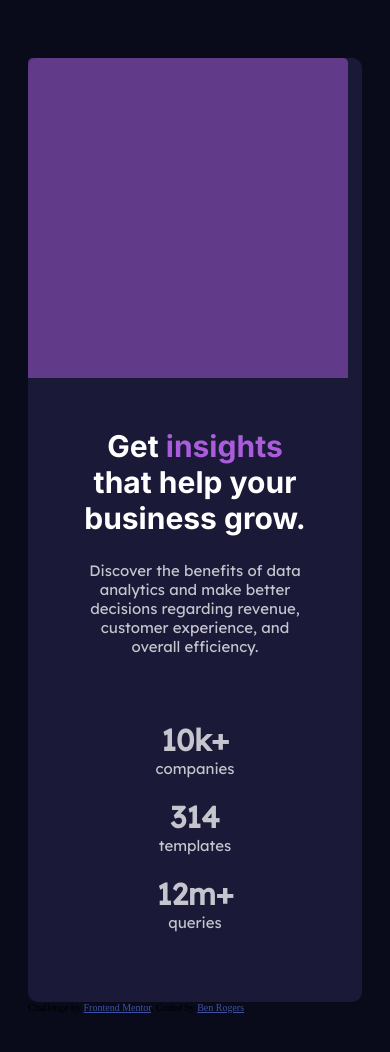
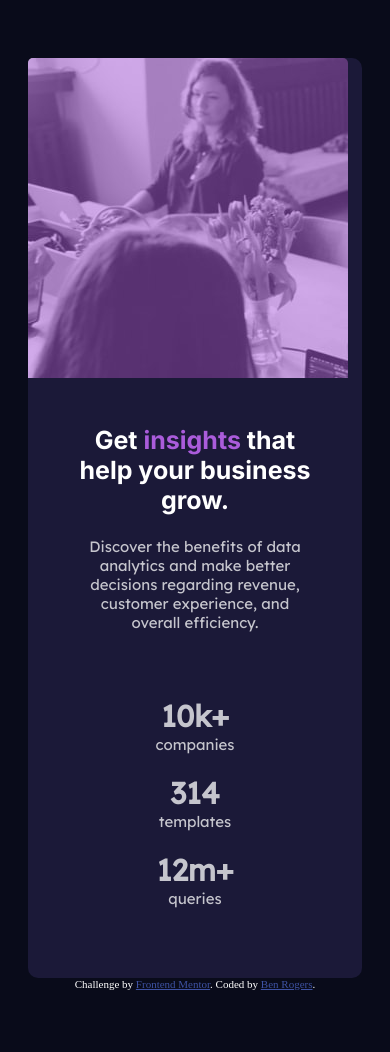
Before and after one commit to benjamin0204/FrontEndMentorProjects, a plain HTML site: page stats-preview-card-component-main/index.html in a window 390 px wide. Drawn offline with Linux system fonts and the light colour scheme.

Commit message:
finished design

```diff
--- a/stats-preview-card-component-main/index.html
+++ b/stats-preview-card-component-main/index.html
@@ -58,7 +58,9 @@
           </p>
         </div>
       </div>
-      <div class="right">&nbsp;</div>
+      <div class="right">
+        <img src="./images/image-header-mobile.jpg" alt="" />
+      </div>
     </div>
 
     <!-- Attributes -->
--- a/stats-preview-card-component-main/main.css
+++ b/stats-preview-card-component-main/main.css
@@ -26,7 +26,7 @@ html{
 
 body{
     background-color: var(--color-primary-Vdark);
-    padding: 5rem 2rem ;
+    padding: 20rem ;
 }
 
 .container{
@@ -81,16 +81,14 @@ p{
     flex: 50%;
     overflow: hidden;
 
-    /*
-    background-image:
-    linear-gradient(
-        var(--color-primary-soft),
-        var(--color-primary-soft)
-        ),
-    url(./images/image-header-desktop.jpg);
-    */
+    border-radius: 5px 5px 0px 0px;
+
+    /* Colour over the image */
+    outline: 300px solid hsla(277, 64%, 61%, 0.5) !important;
+    outline-offset: -300px;
+
     background-blend-mode: overlay;
-     background-size: cover;
+    background-size: cover;
 }
 
 
@@ -99,7 +97,15 @@ p{
 
 
 @media (max-width: 800px) {
+    body{
+    padding: 5rem 2rem ;
+
+    }
+    h1{
+        font-size: 2.5rem;
+    }
     h1, p{
+
         text-align: center;
     }
 
@@ -117,7 +123,7 @@ p{
     .right{
         width: 32rem;
         height: 32rem;
-        border-radius: 5px 5px 0px 0px;;
+        border-radius: 5px 5px 0px 0px;
         position:absolute;
 
         /* Colour over the image */
@@ -130,9 +136,7 @@ p{
     }
 
 }
-/* Colour over the image */
-outline: 150px solid hsla(277, 64%, 61%, 0.5) !important;
-outline-offset: -150px;
+
 
 
 
```
